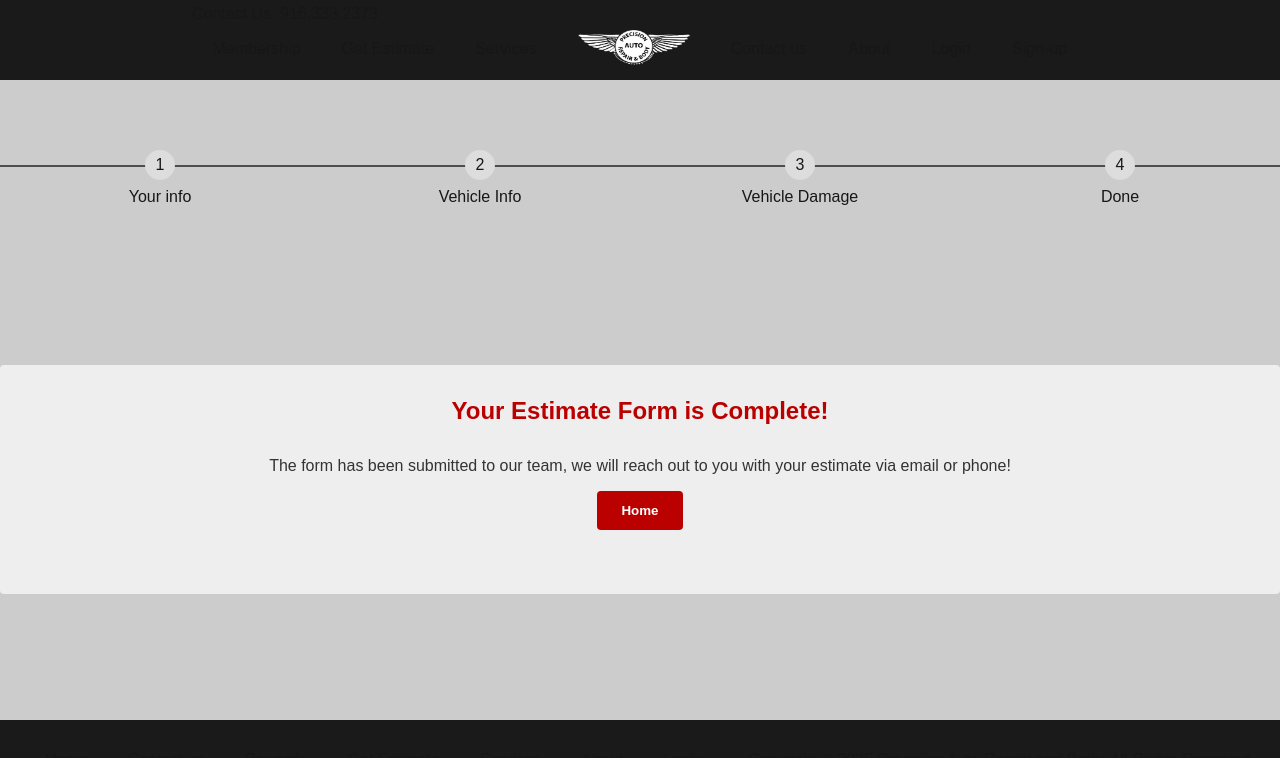
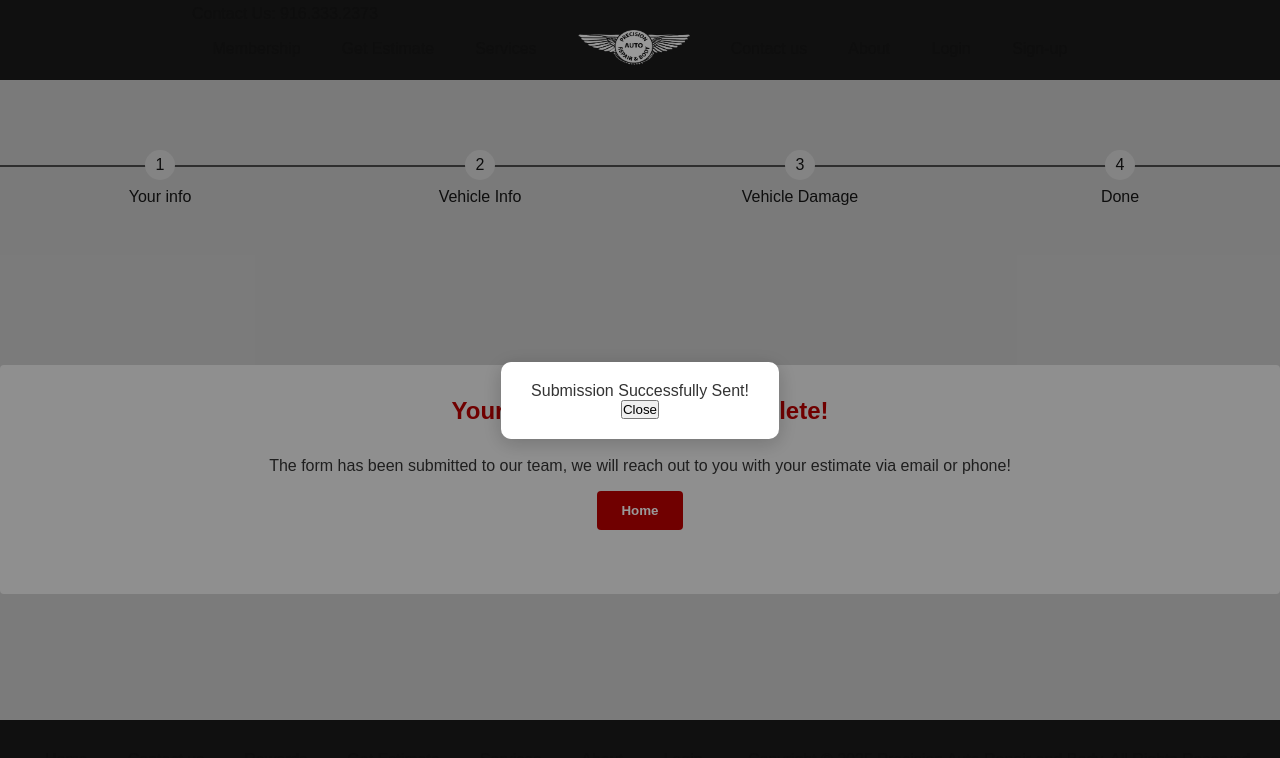
Before and after one commit to rockett366/Precision-Auto-Repair-and-Body, a Next.js app in the folder precision-auto/: page /online-estimate/confirmation in a window 1280 px wide. Shown: the top 758 px of the page. Built offline with nearby package versions, Linux system fonts and the light colour scheme.

Commit message:
#66 online estimates page success message popup
Once the user gets to the online estimates page confirmation page a pop up will appear that will ensure the customer the form has been sent

```diff
--- a/precision-auto/src/app/online-estimate/confirmation/page.js
+++ b/precision-auto/src/app/online-estimate/confirmation/page.js
@@ -4,9 +4,11 @@ import "../onlineEstimate.css";
 import Nav from "../../constants/nav.js";
 import Footer from "../../constants/footer";
 import { useRouter } from "next/navigation";
+import { useState } from "react";
 
 export default function VehicleInfoPage() {
   const router = useRouter();
+  const [showPopup, setShowPopup] = useState(true);
 
   // When clicked, the 'Home' button calls this function.
   const handleSubmit = () => {
@@ -38,6 +40,14 @@ export default function VehicleInfoPage() {
 
       {/* Main content */}
       <main className="mainSection">
+        {showPopup && (
+          <div className="popupOverlay" onClick={() => setShowPopup(false)}>
+            <div className="popupBox" onClick={(e) => e.stopPropagation()}>
+              <p>Submission Successfully Sent!</p>
+              <button onClick={() => setShowPopup(false)}>Close</button>
+            </div>
+          </div>
+        )}
         <div>
           {/* Red, centered subheading */}
           <h2 className="redHeading centerText">
--- a/precision-auto/src/app/online-estimate/damage/page.js
+++ b/precision-auto/src/app/online-estimate/damage/page.js
@@ -185,6 +185,7 @@ export default function VehicleInfoPage() {
       console.error(err);
       setPopupMessage(err?.message ?? "Upload failed.");
       setShowPopup(true);
+      return;
     }
     router.push("/online-estimate/confirmation");
   };
```
